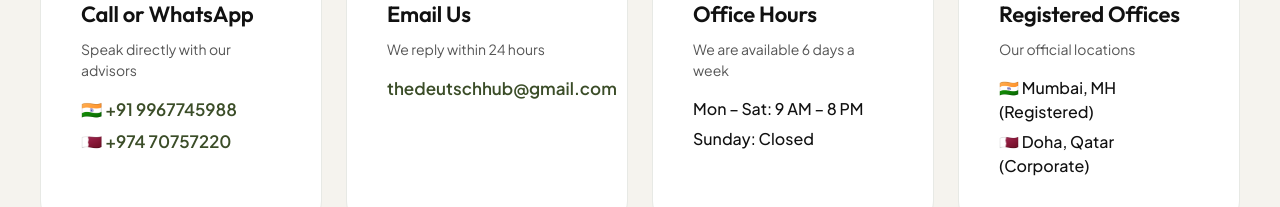
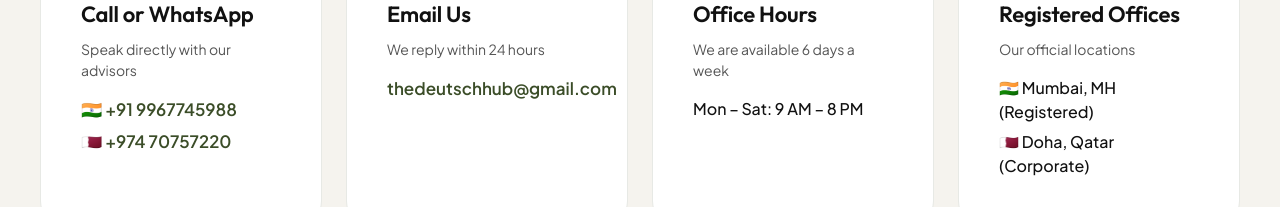
Before and after one commit to ke7innnn/pratimagerman, a Next.js app: page /contact-us in a window 1280 px wide. Shown: the part 1040-1247 px from the top of the page. Built offline with nearby package versions, Linux system fonts and the light colour scheme.

Commit message:
Update floating WhatsApp number to Indian and remove Sunday Closed

```diff
--- a/src/app/components/WhatsAppButton.tsx
+++ b/src/app/components/WhatsAppButton.tsx
@@ -5,7 +5,7 @@ import { useEffect, useState } from 'react';
 export default function WhatsAppButton() {
   const [isVisible, setIsVisible] = useState(false);
   const [whatsappUrl, setWhatsappUrl] = useState(
-    'https://wa.me/97470757220?text=Hi!%20I%20want%20to%20enquire%20about%20German%20classes.'
+    'https://wa.me/919967745988?text=Hi!%20I%20want%20to%20enquire%20about%20German%20classes.'
   );
 
   useEffect(() => {
@@ -20,8 +20,8 @@ export default function WhatsAppButton() {
     );
     const text = encodeURIComponent('Hi! I want to enquire about German classes.');
     const url = isMobile
-      ? `https://api.whatsapp.com/send?phone=97470757220&text=${text}`
-      : `https://web.whatsapp.com/send?phone=97470757220&text=${text}`;
+      ? `https://api.whatsapp.com/send?phone=919967745988&text=${text}`
+      : `https://web.whatsapp.com/send?phone=919967745988&text=${text}`;
     setWhatsappUrl(url);
 
     return () => clearTimeout(timer);
--- a/src/app/contact-us/page.tsx
+++ b/src/app/contact-us/page.tsx
@@ -46,7 +46,7 @@ const contactMethods = [
     ),
     title: 'Office Hours',
     desc: 'We are available 6 days a week',
-    lines: ['Mon – Sat: 9 AM – 8 PM', 'Sunday: Closed'],
+    lines: ['Mon – Sat: 9 AM – 8 PM'],
     href: [],
   },
   {
```
